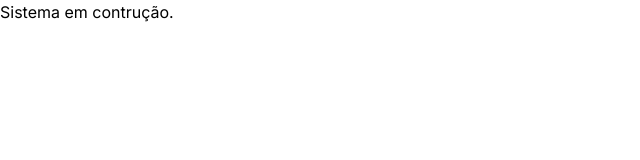
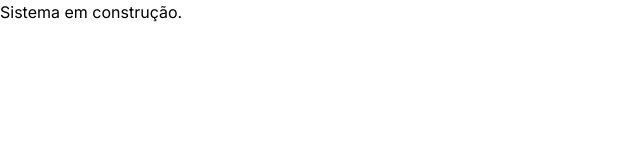
Before and after one commit to CaiodaSilva19/Acme, a Next.js app: page / in a window 1280 px wide. Shown: the top 160 px of the page, without its empty margins (0-640 px from the left). Built offline with nearby package versions, Linux system fonts and the light colour scheme; a web font is replaced by a local one.

Commit message:
fix: corrige baseUrl no tsconfig e adiciona script build

```diff
--- a/package.json
+++ b/package.json
@@ -6,7 +6,8 @@
     "lint": "next lint",
     "format": "prettier --write .",
     "format:check": "prettier --check .",
-    "type:check": "tsc --noEmit"
+    "type:check": "tsc --noEmit",
+    "build": "next build"
   },
   "dependencies": {
     "@prisma/client": "^5.22.0",
--- a/src/app/page.tsx
+++ b/src/app/page.tsx
@@ -1,7 +1,7 @@
 export default function Page() {
   return (
     <main>
-      <h1>Sistema em contrução.</h1>
+      <h1>Sistema em construção.</h1>
     </main>
   );
 };
```
Also changed, not shown: tsconfig.json (+6 -7 lines).
